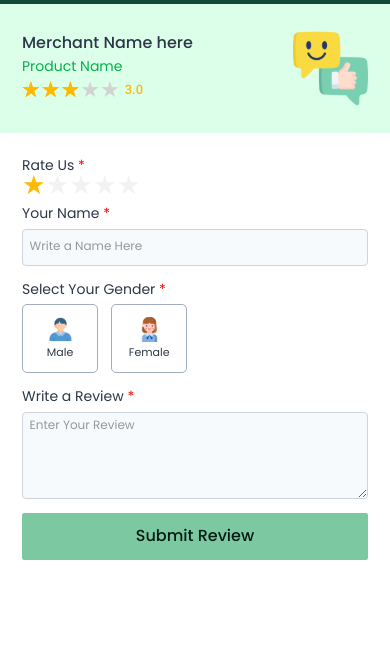
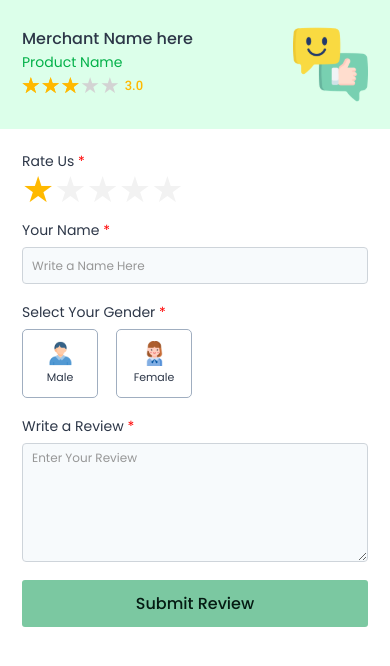
Before and after one commit to SachinAthu/spemai-merchant-review, an Angular app: page /review/1 in a window 390 px wide. Shown: the top 666 px of the page. Built offline with nearby package versions, Linux system fonts and the light colour scheme.

Commit message:
scss variables added

```diff
--- a/angular.json
+++ b/angular.json
@@ -3,7 +3,7 @@
   "version": 1,
   "newProjectRoot": "projects",
   "projects": {
-    "merchant-product-review": {
+    "merchant-review": {
       "projectType": "application",
       "schematics": {
         "@schematics/angular:component": {
@@ -20,7 +20,7 @@
         "build": {
           "builder": "@angular-devkit/build-angular:browser",
           "options": {
-            "outputPath": "dist/merchant-product-review",
+            "outputPath": "dist/merchant-review",
             "index": "src/index.html",
             "main": "src/main.ts",
             "polyfills": "src/polyfills.ts",
@@ -72,10 +72,10 @@
           "builder": "@angular-devkit/build-angular:dev-server",
           "configurations": {
             "production": {
-              "browserTarget": "merchant-product-review:build:production"
+              "browserTarget": "merchant-review:build:production"
             },
             "development": {
-              "browserTarget": "merchant-product-review:build:development"
+              "browserTarget": "merchant-review:build:development"
             }
           },
           "defaultConfiguration": "development"
@@ -83,7 +83,7 @@
         "extract-i18n": {
           "builder": "@angular-devkit/build-angular:extract-i18n",
           "options": {
-            "browserTarget": "merchant-product-review:build"
+            "browserTarget": "merchant-review:build"
           }
         },
         "test": {
@@ -107,5 +107,5 @@
       }
     }
   },
-  "defaultProject": "merchant-product-review"
+  "defaultProject": "merchant-review"
 }
--- a/karma.conf.js
+++ b/karma.conf.js
@@ -25,7 +25,7 @@ module.exports = function (config) {
       suppressAll: true // removes the duplicated traces
     },
     coverageReporter: {
-      dir: require('path').join(__dirname, './coverage/merchant-product-review'),
+      dir: require('path').join(__dirname, './coverage/merchant-review'),
       subdir: '.',
       reporters: [
         { type: 'html' },
--- a/package.json
+++ b/package.json
@@ -1,5 +1,5 @@
 {
-  "name": "merchant-product-review",
+  "name": "merchant-review",
   "version": "0.0.0",
   "scripts": {
     "ng": "ng",
@@ -22,7 +22,6 @@
     "@ng-bootstrap/ng-bootstrap": "^12.0.1",
     "@popperjs/core": "^2.11.4",
     "bootstrap": "^5.1.3",
-    "css-star-rating": "^1.3.0",
     "rxjs": "~7.4.0",
     "tslib": "^2.3.0",
     "zone.js": "~0.11.4"
--- a/src/app/pages/redirect/redirect.component.scss
+++ b/src/app/pages/redirect/redirect.component.scss
@@ -1,6 +1,8 @@
+@use '../../../assets/sass/variables';
+
 .redirect-root {
     height: 100vh;
-    font-family: 'Poppins', sans-serif;
+    font-family: variables.$primary-font, sans-serif;
 
     .galleryImg {
       width: 50%;
--- a/src/app/pages/review/review.component.scss
+++ b/src/app/pages/review/review.component.scss
@@ -1,18 +1,20 @@
+// import variables
+@use '../../../assets/sass/variables';
+
 .review-root {
   height: 100vh;
   min-height: 100vh;
   width: 100vw;
-  background-color: #e5e5e5;
 
   .review-container {
     height: auto;
     width: 500px;
     border-top: 4px solid #144936;
-    background: #ffffff;
+    background-color: #fff;
     box-shadow: 0px 4px 54px rgba(0, 0, 0, 0.05);
 
     .header {
-      background-color: #dcffea;
+      background-color: variables.$primary-color-light;
       padding: 27px 22px;
 
       .details {
@@ -38,7 +40,7 @@
           margin: -5px 0px 0px -1px;
 
           span.current-rating {
-            font-family: "Roboto", sans-serif;
+            font-family: variables.$secondary-font, sans-serif;
             font-size: 13px;
             font-weight: 500;
             color: #ffb900;
@@ -119,7 +121,7 @@
     label {
         height: 69px;
         width: 76px;
-        background: #FFFFFF;
+        background-color: #FFFFFF;
         border: 1px solid #A0AEC0;
         border-radius: 5px;
         padding: 10px;
@@ -147,7 +149,7 @@
 }
 
 input[type='radio']:checked + label {
-    background-color: lightcyan;
+    background-color: #dcffea;
 }
 
 //////
@@ -155,11 +157,12 @@ input[type='radio']:checked + label {
 
 @media (max-width: 768px) {
   .review-root {
+    .review-container {
+      height: 100%;
+      width: 100%;
       background-color: #ffffff;
-
-    .review-container {
-      height: 12rem;
-      width: 100%;
+      border: none;
+      box-shadow: none;
     }
   }
 }
--- a/src/app/pages/unauth/unauth.component.scss
+++ b/src/app/pages/unauth/unauth.component.scss
@@ -1,6 +1,9 @@
+// import variables
+@use '../../../assets/sass/variables';
+
 .unauth-root {
     height: 100vh;
-    font-family: 'Poppins', sans-serif;
+    font-family: variables.$primary-font, sans-serif;
 
     .style401 {
       width: 50%;
--- a/src/assets/fonts/modules/_fonts.scss
+++ b/src/assets/fonts/fonts.scss
@@ -8,8 +8,8 @@ font families used
 // Roboto Family
 @font-face {
     font-family: 'Roboto';
-    src: url('../Roboto/Roboto-Black.woff2') format('woff2'),
-        url('../Roboto/Roboto-Black.woff') format('woff');
+    src: url('./Roboto/Roboto-Black.woff2') format('woff2'),
+        url('./Roboto/Roboto-Black.woff') format('woff');
     font-weight: 900;
     font-style: normal;
     font-display: swap;
@@ -17,8 +17,8 @@ font families used
 
 @font-face {
     font-family: 'Roboto';
-    src: url('../Roboto/Roboto-Bold.woff2') format('woff2'),
-        url('../Roboto/Roboto-Bold.woff') format('woff');
+    src: url('./Roboto/Roboto-Bold.woff2') format('woff2'),
+        url('./Roboto/Roboto-Bold.woff') format('woff');
     font-weight: bold;
     font-style: normal;
     font-display: swap;
@@ -26,8 +26,8 @@ font families used
 
 @font-face {
     font-family: 'Roboto';
-    src: url('../Roboto/Roboto-Medium.woff2') format('woff2'),
-        url('../Roboto/Roboto-Medium.woff') format('woff');
+    src: url('./Roboto/Roboto-Medium.woff2') format('woff2'),
+        url('./Roboto/Roboto-Medium.woff') format('woff');
     font-weight: 500;
     font-style: normal;
     font-display: swap;
@@ -35,8 +35,8 @@ font families used
 
 @font-face {
     font-family: 'Roboto';
-    src: url('../Roboto/Roboto-Regular.woff2') format('woff2'),
-        url('../Roboto/Roboto-Regular.woff') format('woff');
+    src: url('./Roboto/Roboto-Regular.woff2') format('woff2'),
+        url('./Roboto/Roboto-Regular.woff') format('woff');
     font-weight: normal;
     font-style: normal;
     font-display: swap;
@@ -44,8 +44,8 @@ font families used
 
 @font-face {
     font-family: 'Roboto';
-    src: url('../Roboto/Roboto-Light.woff2') format('woff2'),
-        url('../Roboto/Roboto-Light.woff') format('woff');
+    src: url('./Roboto/Roboto-Light.woff2') format('woff2'),
+        url('./Roboto/Roboto-Light.woff') format('woff');
     font-weight: 300;
     font-style: normal;
     font-display: swap;
@@ -53,8 +53,8 @@ font families used
 
 @font-face {
     font-family: 'Roboto';
-    src: url('../Roboto/Roboto-Thin.woff2') format('woff2'),
-        url('../Roboto/Roboto-Thin.woff') format('woff');
+    src: url('./Roboto/Roboto-Thin.woff2') format('woff2'),
+        url('./Roboto/Roboto-Thin.woff') format('woff');
     font-weight: 100;
     font-style: normal;
     font-display: swap;
@@ -64,8 +64,8 @@ font families used
 // Poppins Family
 @font-face {
     font-family: 'Poppins';
-    src: url('../Poppins/Poppins-Black.woff2') format('woff2'),
-        url('../Poppins/Poppins-Black.woff') format('woff');
+    src: url('./Poppins/Poppins-Black.woff2') format('woff2'),
+        url('./Poppins/Poppins-Black.woff') format('woff');
     font-weight: 900;
     font-style: normal;
     font-display: swap;
@@ -73,8 +73,8 @@ font families used
 
 @font-face {
     font-family: 'Poppins';
-    src: url('../Poppins/Poppins-Bold.woff2') format('woff2'),
-        url('../Poppins/Poppins-Bold.woff') format('woff');
+    src: url('./Poppins/Poppins-Bold.woff2') format('woff2'),
+        url('./Poppins/Poppins-Bold.woff') format('woff');
     font-weight: bold;
     font-style: normal;
     font-display: swap;
@@ -82,8 +82,8 @@ font families used
 
 @font-face {
     font-family: 'Poppins';
-    src: url('../Poppins/Poppins-Medium.woff2') format('woff2'),
-        url('../Poppins/Poppins-Medium.woff') format('woff');
+    src: url('./Poppins/Poppins-Medium.woff2') format('woff2'),
+        url('./Poppins/Poppins-Medium.woff') format('woff');
     font-weight: 500;
     font-style: normal;
     font-display: swap;
@@ -91,8 +91,8 @@ font families used
 
 @font-face {
     font-family: 'Poppins';
-    src: url('../Poppins/Poppins-Regular.woff2') format('woff2'),
-        url('../Poppins/Poppins-Regular.woff') format('woff');
+    src: url('./Poppins/Poppins-Regular.woff2') format('woff2'),
+        url('./Poppins/Poppins-Regular.woff') format('woff');
     font-weight: normal;
     font-style: normal;
     font-display: swap;
@@ -100,8 +100,8 @@ font families used
 
 @font-face {
     font-family: 'Poppins';
-    src: url('../Poppins/Poppins-Light.woff2') format('woff2'),
-        url('../Poppins/Poppins-Light.woff') format('woff');
+    src: url('./Poppins/Poppins-Light.woff2') format('woff2'),
+        url('./Poppins/Poppins-Light.woff') format('woff');
     font-weight: 300;
     font-style: normal;
     font-display: swap;
@@ -109,8 +109,8 @@ font families used
 
 @font-face {
     font-family: 'Poppins';
-    src: url('../Poppins/Poppins-Thin.woff2') format('woff2'),
-        url('../Poppins/Poppins-Thin.woff') format('woff');
+    src: url('./Poppins/Poppins-Thin.woff2') format('woff2'),
+        url('./Poppins/Poppins-Thin.woff') format('woff');
     font-weight: 100;
     font-style: normal;
     font-display: swap;
--- a/src/assets/sass/custom-bootstrap.scss
+++ b/src/assets/sass/custom-bootstrap.scss
@@ -1,3 +1,5 @@
+// @use 'assets/sass/variables';
+
 .form-label {
     font-weight: 400;
     font-size: 14px;
@@ -5,12 +7,12 @@
 }
 
 @mixin common-input {
-    font-family: 'Poppins', sans-serif !important;
+    font-family: variables.$primary-font, sans-serif !important;
     background-color: #F7FAFC !important;
     border-radius: 4px !important;
 
     &::placeholder {
-        font-family: 'Poppins', sans-serif;
+        font-family: variables.$primary-font, sans-serif;
         font-weight: 400;
         font-size: 12px;
         color: #979797 !important;
@@ -31,15 +33,15 @@ textarea {
 }
 
 .btn {
-    font-family: 'Poppins', sans-serif !important;
+    font-family: variables.$primary-font, sans-serif !important;
     font-weight: 500 !important;
     border: none !important;
 }
 
 .btn-primary {
     color: #051B13 !important;
-    background-color: #7BC8A1 !important;
-    border-color: #7BC8A1 !important;
+    background-color: variables.$primary-color !important;
+    border-color: variables.$primary-color !important;
 
     &:focus {
         box-shadow: none !important;
--- /dev/null
+++ b/src/assets/sass/variables.scss
@@ -0,0 +1,7 @@
+// fonts
+$primary-font: "Poppins";
+$secondary-font: "Roboto";
+
+// colors
+$primary-color: #7BC8A1;
+$primary-color-light: #DCFFEA;
--- a/src/styles.scss
+++ b/src/styles.scss
@@ -1,17 +1,14 @@
+// import variables
+@use 'assets/sass/variables';
+
 // import fonts
-@import 'assets/fonts/modules/_fonts.scss';
+@import 'assets/fonts/fonts.scss';
 
 // import custom bootstrap
 @import 'assets/sass/custom-bootstrap.scss';
 
-
 // import bootstrap
 @import '~bootstrap/scss/bootstrap.scss';
-
-
-// variables
-$primary-font: "Poppins";
-$secondary-font: "Roboto";
 
 *,
 *::before,
@@ -25,22 +22,29 @@ html {
   font-size: 90% !important; // 1rem = 16px default value
 
   @media (max-width: 768px) {
-    font-size: 65% !important;
+    font-size: 85% !important;
   }
 
   @media (max-width: 576px) {
-    font-size: 55% !important;
+    font-size: 75% !important;
   }
 }
 
 
 body {
-  font-family: $primary-font, sans-serif;
+  font-family: variables.$primary-font, sans-serif;
   box-sizing: border-box;
   margin: 0;
   padding: 0;
+  background-color: #E5E5E5;
   -webkit-font-smoothing: antialiased;
   -moz-osx-font-smoothing: grayscale;
+
+
+  @media (max-width: 768px) {
+    background-color: #ffffff;
+  }
+
 }
 
 // form styles
```
Also changed, not shown: 2 other files (tests, documents, lock files or other folders).
